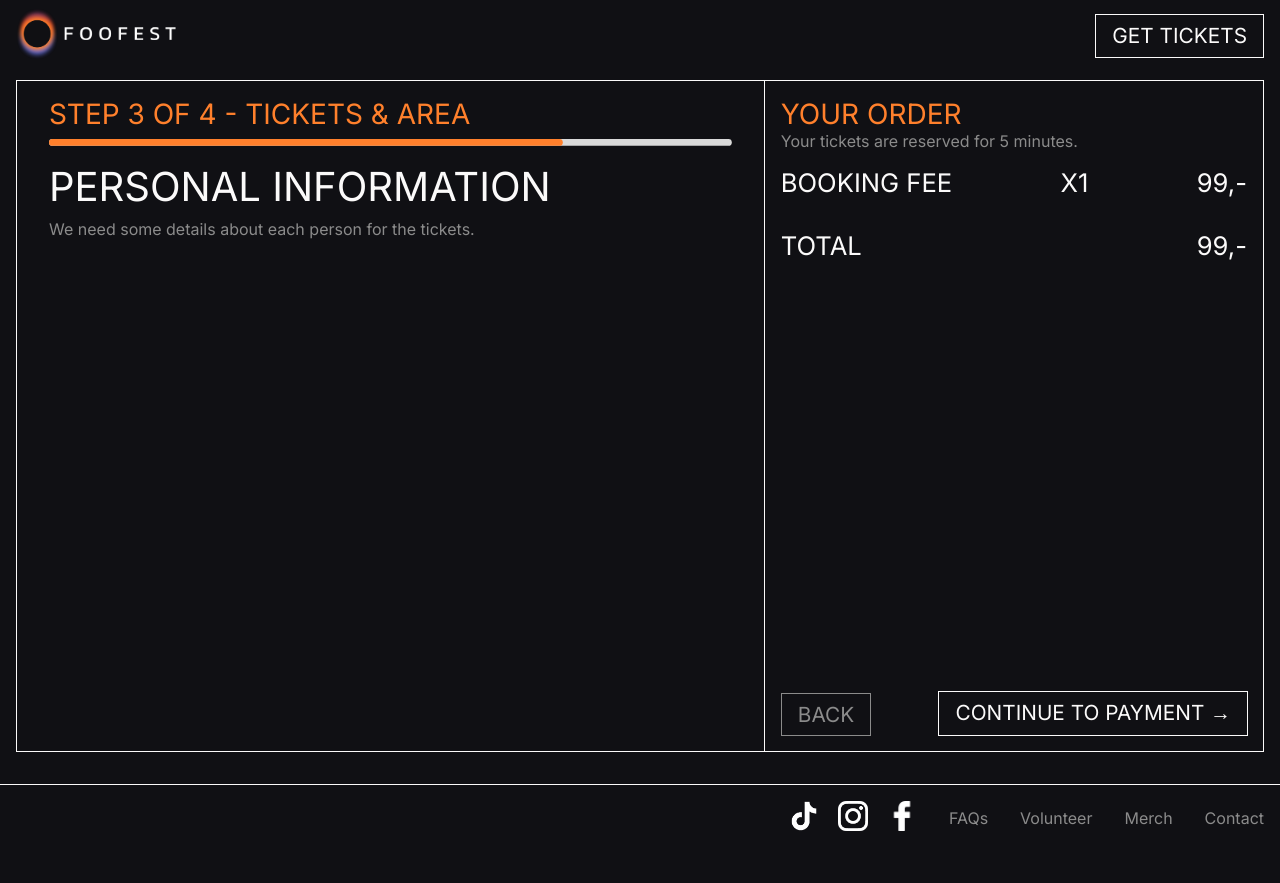
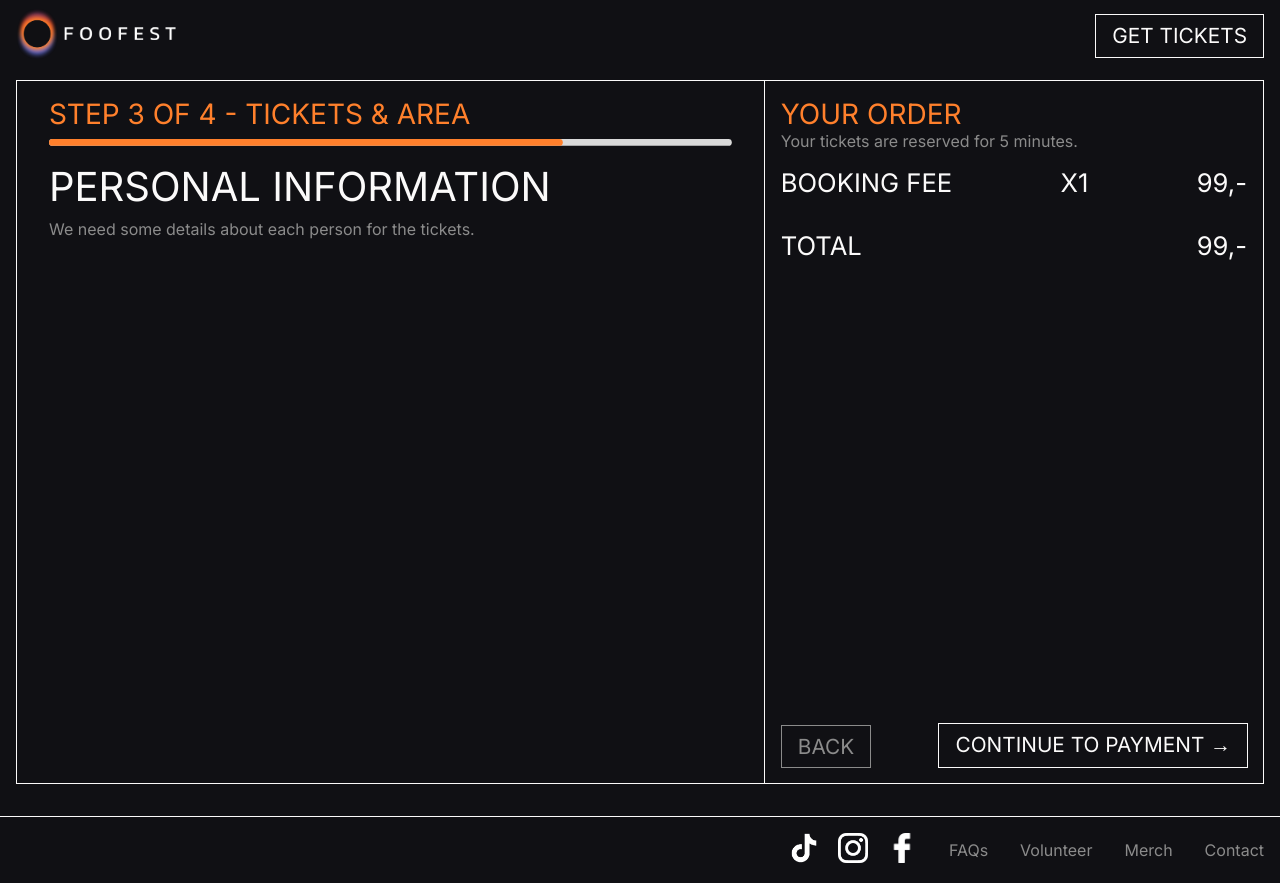
Before and after one commit to mariatlund/foofest-website-2.0, a Next.js app: page /tickets/step3 in a window 1280 px wide. Before the commit the page ends 851 px from the top, so only its background shows below. Built offline with nearby package versions, Linux system fonts and the light colour scheme.

Commit message:
order interface scroll in step 3, scrollbar styling

```diff
--- a/pages/tickets/step3.js
+++ b/pages/tickets/step3.js
@@ -67,14 +67,14 @@ function step3(props) {
   return (
     <form onSubmit={submit} ref={theForm}>
       <div className="order-container">
-        <section className="order-interface">
+        <section className="order-interface scrollbox">
           <StepIndicator step={3} />
           <h2>Personal information</h2>
           <h5>We need some details about each person for the tickets.</h5>
 
-          {guestsArray.map((_, i) => (
-            <Accordion allowZeroExpanded key={i}>
-              <AccordionItem>
+          <Accordion allowZeroExpanded={true} allowMultipleExpanded={false} preExpanded={[0]}>
+            {guestsArray.map((_, i) => (
+              <AccordionItem key={i} uuid={i} className={"accordion-item"}>
                 <AccordionItemHeading>
                   <AccordionItemButton>
                     <h3 className="white">Ticket {i + 1}</h3>
@@ -105,8 +105,8 @@ function step3(props) {
                   </div>
                 </AccordionItemPanel>
               </AccordionItem>
-            </Accordion>
-          ))}
+            ))}
+          </Accordion>
         </section>
         {matches ? (
           <OrderOverview orderInfo={props.orderInfo} setOrderInfo={props.setOrderInfo} tentPrice={props.tentPrice} setUpPrice={props.setUpPrice} />
--- a/pages/tickets/step4.js
+++ b/pages/tickets/step4.js
@@ -82,7 +82,7 @@ function step4(props) {
 
               <label htmlFor="form-cvc">
                 CVC Number
-                <input title="Myst be a valid CVC number" aria-required="true" required type="text" name="cvc" id="form-cvc" inputMode="numeric" maxLength="3" placeholder={123} />
+                <input title="Must be a valid CVC number" aria-required="true" required type="text" name="cvc" id="form-cvc" inputMode="numeric" maxLength="3" placeholder={123} />
               </label>
             </div>
 
--- a/styles/globals.scss
+++ b/styles/globals.scss
@@ -288,7 +288,7 @@ section {
 }
 
 // Accordions
-.accordion {
+.accordion-item {
   border: $border;
   padding: 1rem;
   margin-top: 1rem;
@@ -516,13 +516,29 @@ section {
   grid-template-columns: 1fr;
   padding: 1rem;
   padding-bottom: 2rem;
-  min-height: 90vh;
+  // height: 90vh;
 }
 
 .order-interface {
   padding-inline: 2rem;
   padding-top: 1rem;
   border: $border;
+  height: 88vh;
+}
+
+.scrollbox {
+  overflow-y: scroll;
+}
+
+body::-webkit-scrollbar {
+  width: 0.25rem;
+}
+body::-webkit-scrollbar-track {
+  background-color: $black;
+}
+body::-webkit-scrollbar-thumb {
+  background-color: $grey;
+  border-radius: 5px;
 }
 
 .bookingfee {
```
